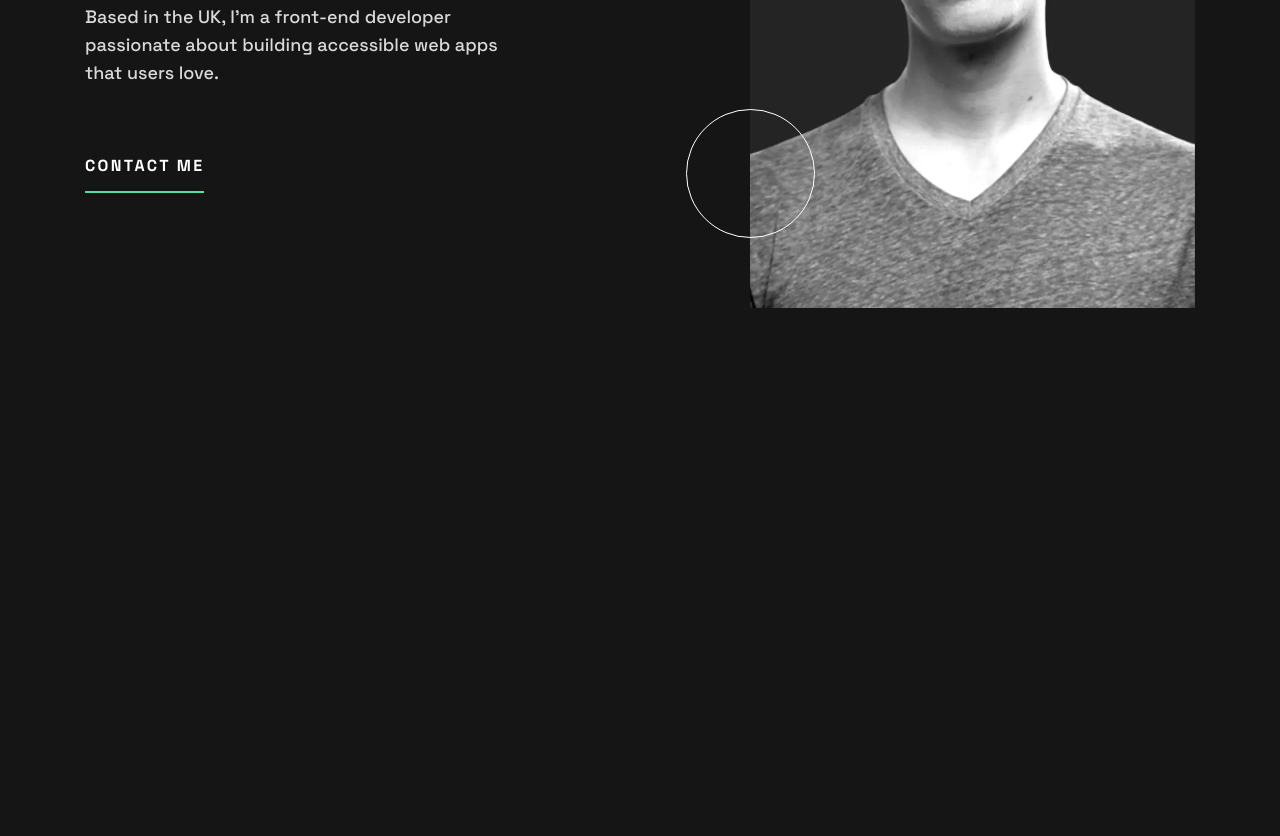
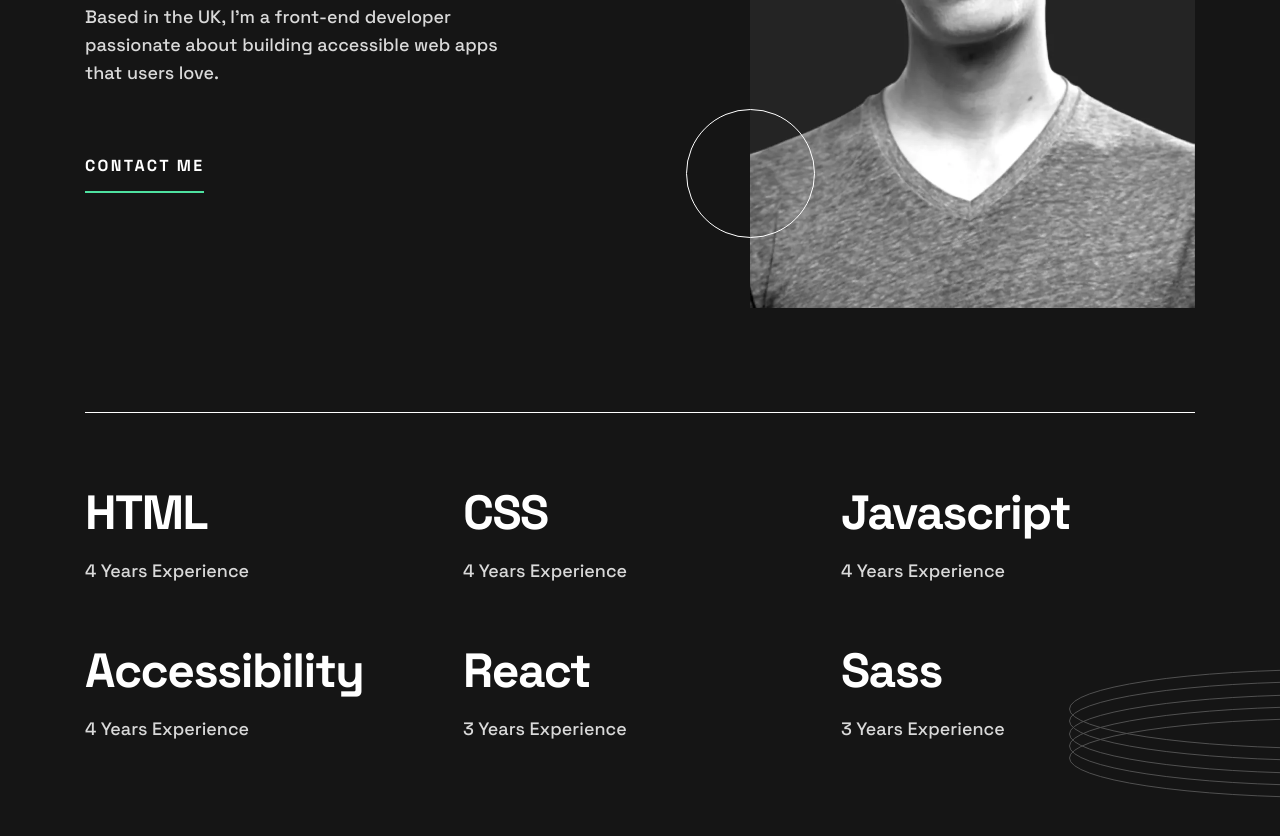
Before and after one commit to abedfetrat/single-page-developer-portfolio, a website: page index.html in a window 1280 px wide. Shown: the part 412-1248 px from the top of the page. Before the commit the page ends 800 px from the top, so only its background shows below. Drawn offline with Linux system fonts and the light colour scheme.

Commit message:
add skills section

```diff
--- a/index.html
+++ b/index.html
@@ -16,7 +16,7 @@
     <title>Frontend Mentor | Single-page developer portfolio</title>
   </head>
   <body
-    class="relative overflow-x-hidden bg-black font-primary text-base text-grey tablet:text-md"
+    class="relative overflow-x-hidden bg-black pb-32 font-primary text-base text-grey tablet:text-md"
   >
     <!----------------- HEADER ----------------->
     <header class="absolute inset-x-0 top-7 z-50 tablet:top-8 desktop:top-10">
@@ -115,6 +115,75 @@
           />
         </div>
       </section>
+      <!----------------- SKILLS ----------------->
+      <section
+        class="relative mt-20 border-y border-white py-10 tablet:mt-[60px] tablet:border-b-0 tablet:py-[52px] tablet:pb-0 desktop:mt-[104px] desktop:pt-[72px]"
+      >
+        <!-- Grid -->
+        <div
+          class="grid gap-6 tablet:grid-cols-2 tablet:gap-y-[52px] desktop:grid-cols-3 desktop:gap-y-[58px]"
+        >
+          <div class="tablet:text-start text-center">
+            <p
+              class="text-[32px] font-bold leading-[40px] tracking-[-1px] text-white tablet:text-2xl"
+            >
+              HTML
+            </p>
+            <p class="tablet:mt-4">4 Years Experience</p>
+          </div>
+          <div class="tablet:text-start text-center">
+            <p
+              class="text-[32px] font-bold leading-[40px] tracking-[-1px] text-white tablet:text-2xl"
+            >
+              CSS
+            </p>
+            <p class="tablet:mt-4">4 Years Experience</p>
+          </div>
+          <div class="tablet:text-start text-center">
+            <p
+              class="text-[32px] font-bold leading-[40px] tracking-[-1px] text-white tablet:text-2xl"
+            >
+              Javascript
+            </p>
+            <p class="tablet:mt-4">4 Years Experience</p>
+          </div>
+          <div class="tablet:text-start text-center">
+            <p
+              class="text-[32px] font-bold leading-[40px] tracking-[-1px] text-white tablet:text-2xl"
+            >
+              Accessibility
+            </p>
+            <p class="tablet:mt-4">4 Years Experience</p>
+          </div>
+          <div class="tablet:text-start text-center">
+            <p
+              class="text-[32px] font-bold leading-[40px] tracking-[-1px] text-white tablet:text-2xl"
+            >
+              React
+            </p>
+            <p class="tablet:mt-4">3 Years Experience</p>
+          </div>
+          <div class="tablet:text-start text-center">
+            <p
+              class="text-[32px] font-bold leading-[40px] tracking-[-1px] text-white tablet:text-2xl"
+            >
+              Sass
+            </p>
+            <p class="tablet:mt-4">3 Years Experience</p>
+          </div>
+        </div>
+        <!-- Rings Background Pattern -->
+        <div
+          class="absolute bottom-[-65px] right-[-344px] tablet:bottom-[-70px] tablet:right-[-364px] desktop:bottom-[-55px] desktop:right-[-404px]"
+        >
+          <img
+            src="./assets/images/pattern-rings.svg"
+            width="530"
+            height="129"
+            alt=""
+          />
+        </div>
+      </section>
 
       <!--  HTML
     4 Years Experience
```
Also changed, not shown: css/main.css.
